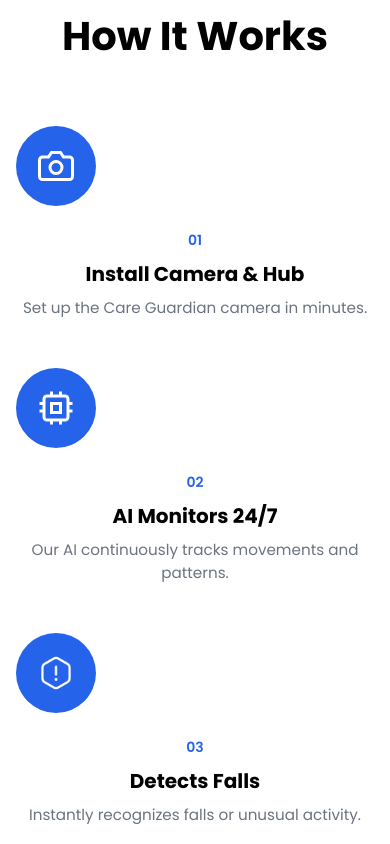
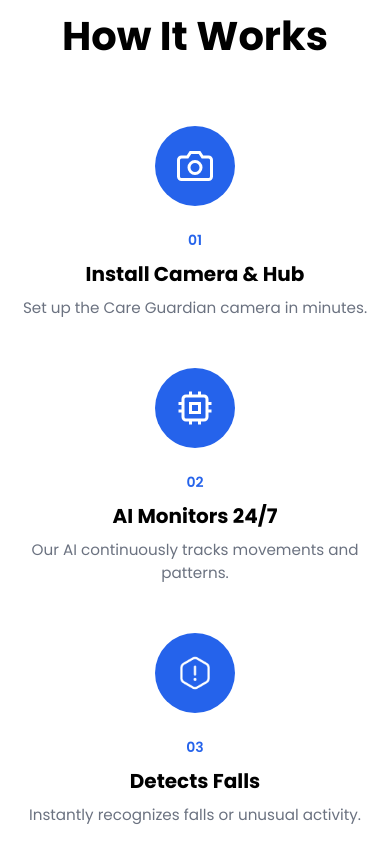
Before and after one commit to k333rb/care-guardian-landing-page, a React (Vite) app: page / in a window 390 px wide. Shown: the part 4640-5484 px from the top of the page. Built offline with nearby package versions, Linux system fonts and the light colour scheme.

Commit message:
fix: center icon in mobile view (Setup.jsx) and update favicon to Care Guardian

```diff
--- a/index.html
+++ b/index.html
@@ -2,7 +2,7 @@
 <html lang="en">
   <head>
     <meta charset="UTF-8" />
-    <link rel="icon" type="image/svg+xml" href="/vite.svg" />
+    <link rel="icon" type="image/svg+xml" href="/images/care_guardian.svg" />
     <link rel="preconnect" href="https://fonts.googleapis.com" />
     <link rel="preconnect" href="https://fonts.gstatic.com" crossorigin />
     <link
--- a/src/components/sections/Setup.jsx
+++ b/src/components/sections/Setup.jsx
@@ -151,7 +151,7 @@
               key={index}
               style={{ textAlign: "center", marginBottom: "3rem" }}
             >
-              <div style={styles.iconCircle}>
+              <div style={{ ...styles.iconCircle, margin: "0 auto" }}>
                 {step.iconImage ? (
                   <img
                     src={step.iconImage}
```
Also changed, not shown: public/images/care_guardian.svg (added).
